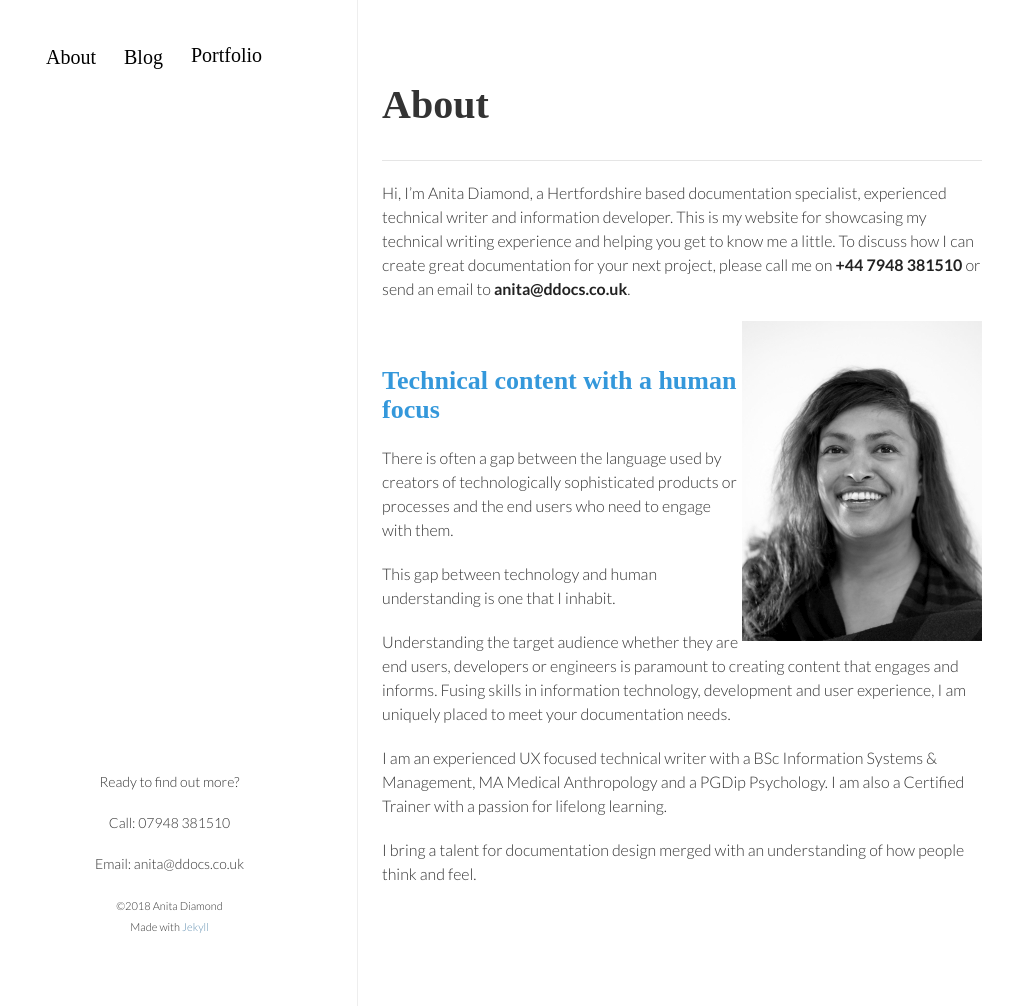
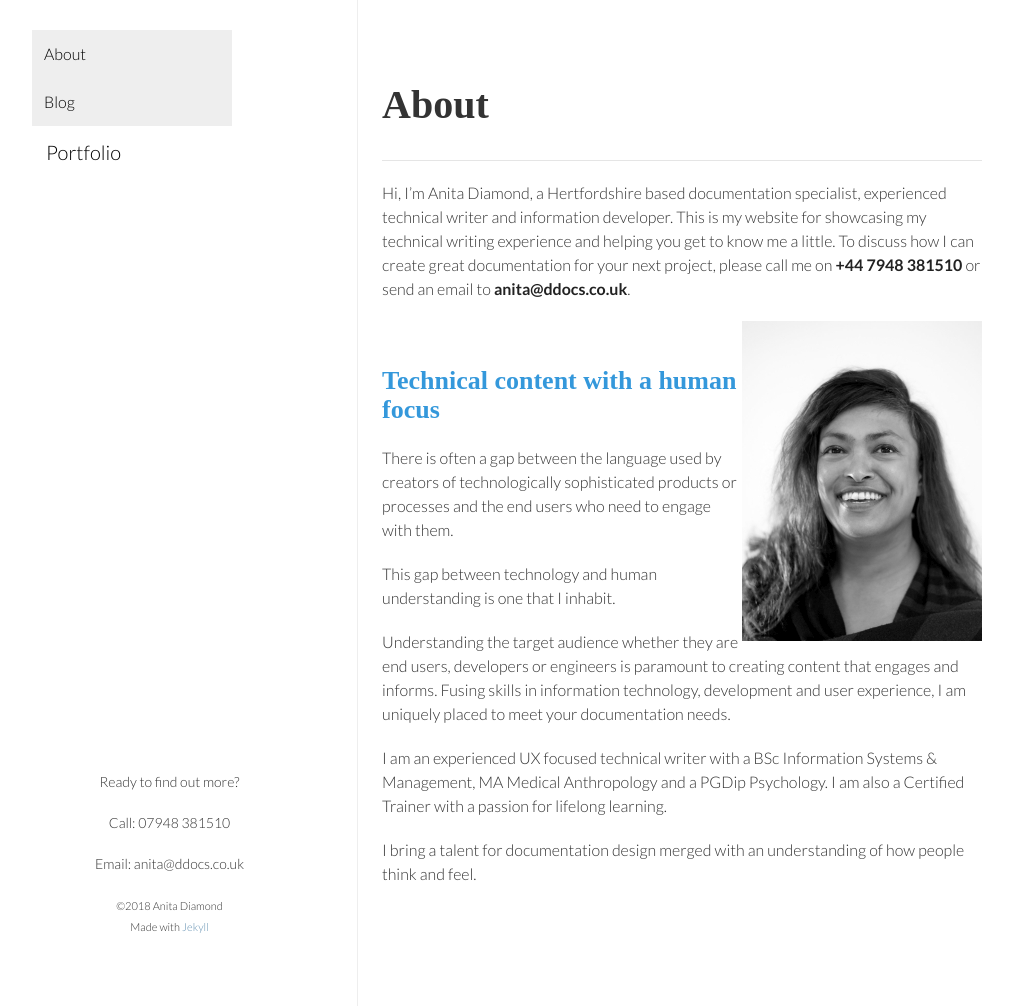
Before and after one commit to ddocs/ddocs.github.io, a Jekyll site: the page built from index.html, in a window 1280 px wide and 1006 px high. Shown: the whole window, without its empty margins (133-1146 px from the left). Built offline with Jekyll 4.4.1, drawn with Linux system fonts in a browser that asks for light colours; nearby versions of some CDN libraries; some web fonts are replaced.

Commit message:
tried out vertical menu

```diff
--- a/_layouts/default.html
+++ b/_layouts/default.html
@@ -15,7 +15,7 @@
 <body>
     <div class="wrapper">
         <header>
-          <div class="navbar">
+          <div class="vertical-menu">
      <a href="/about">About</a>
      <a href="/blog">Blog</a>
      <div class="dropdown">
```
